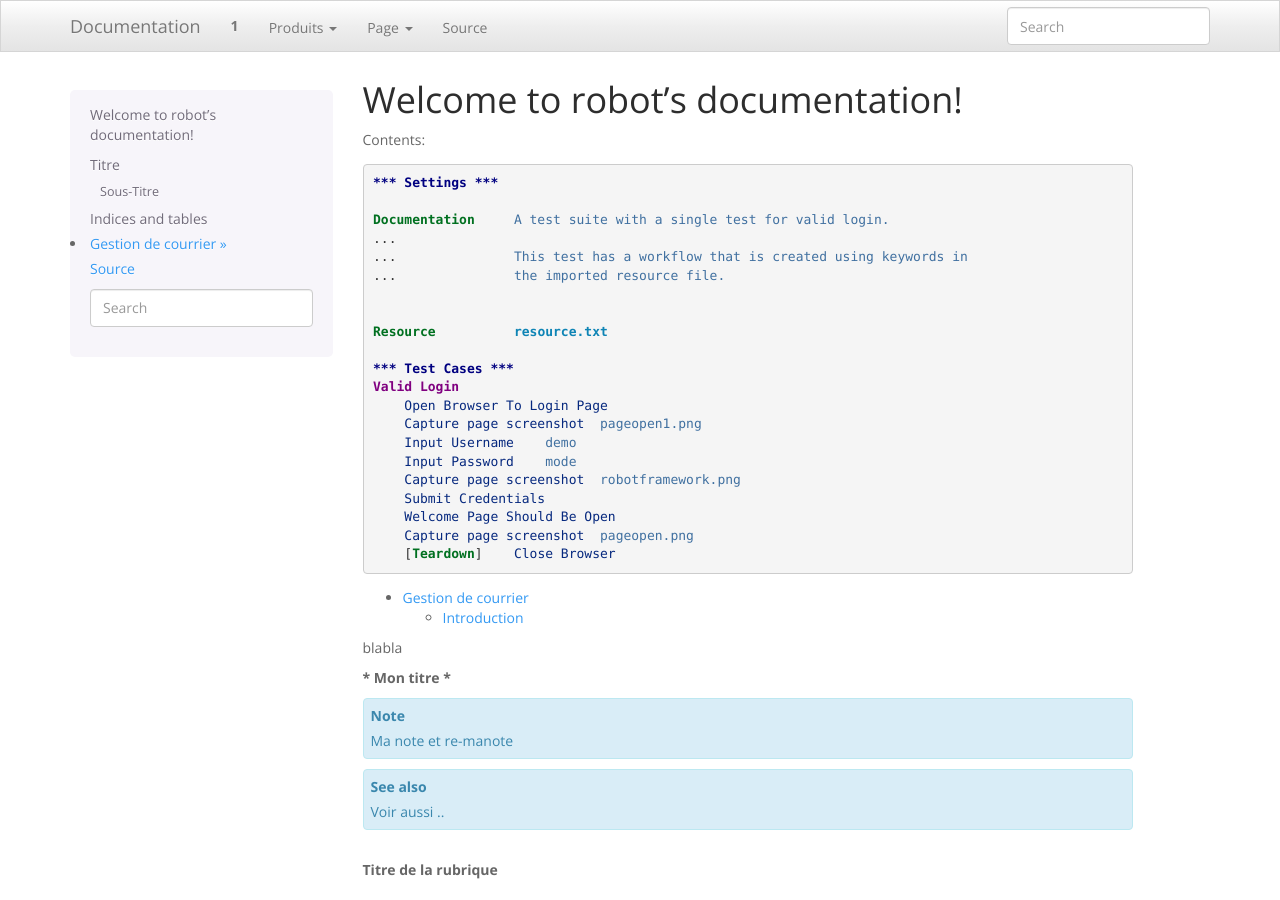
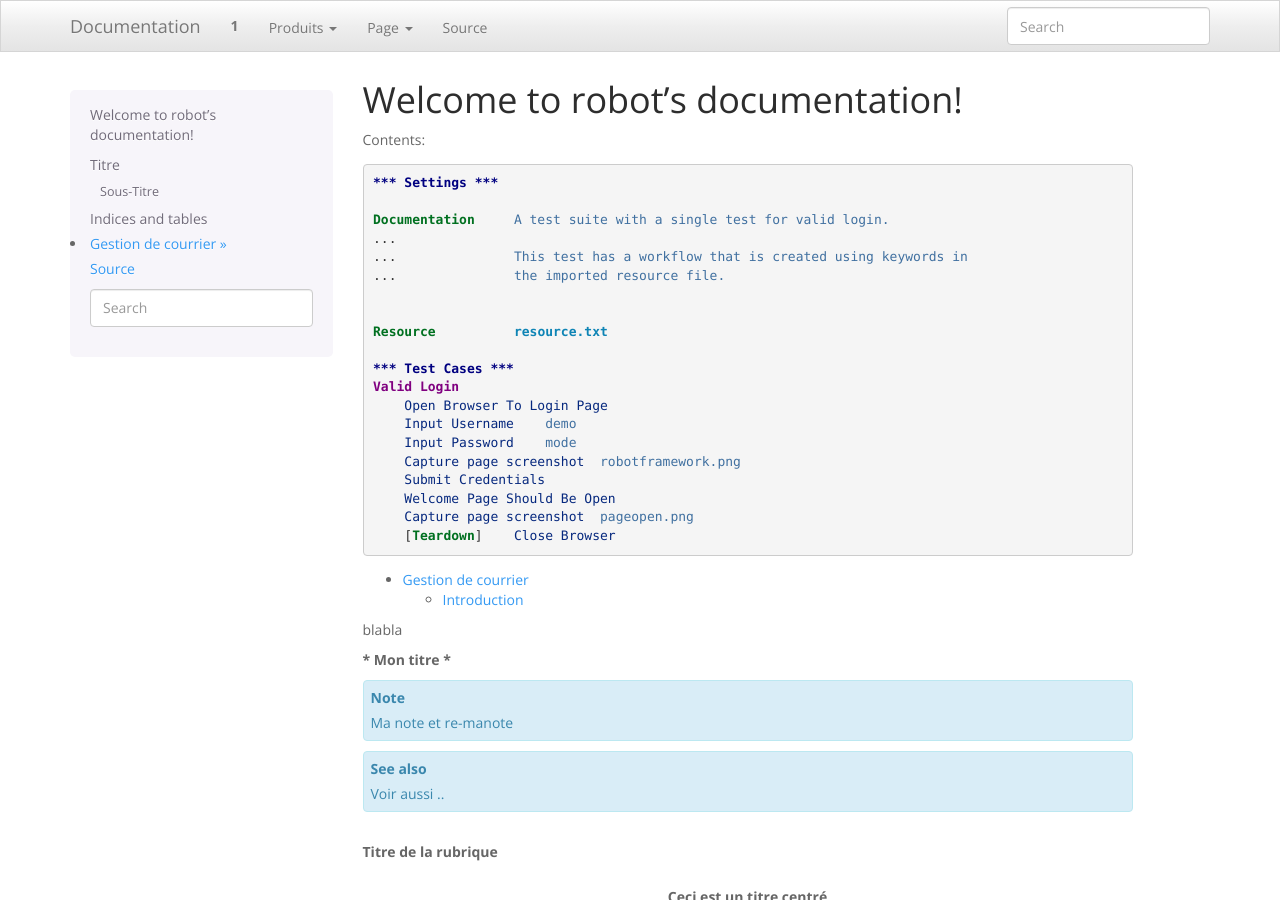
Before and after one commit to lambil/testdoc, a Sphinx documentation site: the page built from docs/index.rst, in a window 1280 px wide and 900 px high. Built offline with Sphinx 7.4.7, drawn with Linux system fonts in a browser that asks for light colours; part of the change alters nothing that is shown.

```diff
--- a/docs/conf.py
+++ b/docs/conf.py
@@ -332,7 +332,7 @@ if not on_rtd: # only import and set the theme if we're building docs locally
 
 #------------------- ROBOT ---------------
 on_rtd = os.environ.get('READTHEDOCS', None) == 'True'
-on_rtd = 'False'
+on_rtd = ''
 
 if not on_rtd: # only import and set the theme if we're building docs locally
 #  import sphinx_rtd_theme
--- a/docs/index.rst
+++ b/docs/index.rst
@@ -9,6 +9,7 @@ Welcome to robot's documentation!
 Contents:
 
 .. include:: valid_login.rst
+
 .. toctree::
    :maxdepth: 2
 
--- a/docs/valid_login.rst
+++ b/docs/valid_login.rst
@@ -14,7 +14,6 @@
    *** Test Cases ***
    Valid Login
        Open Browser To Login Page
-       Capture page screenshot  pageopen1.png
        Input Username    demo
        Input Password    mode
        Capture page screenshot  robotframework.png
```
Also changed, not shown: docs/pageopen1.png (deleted).
